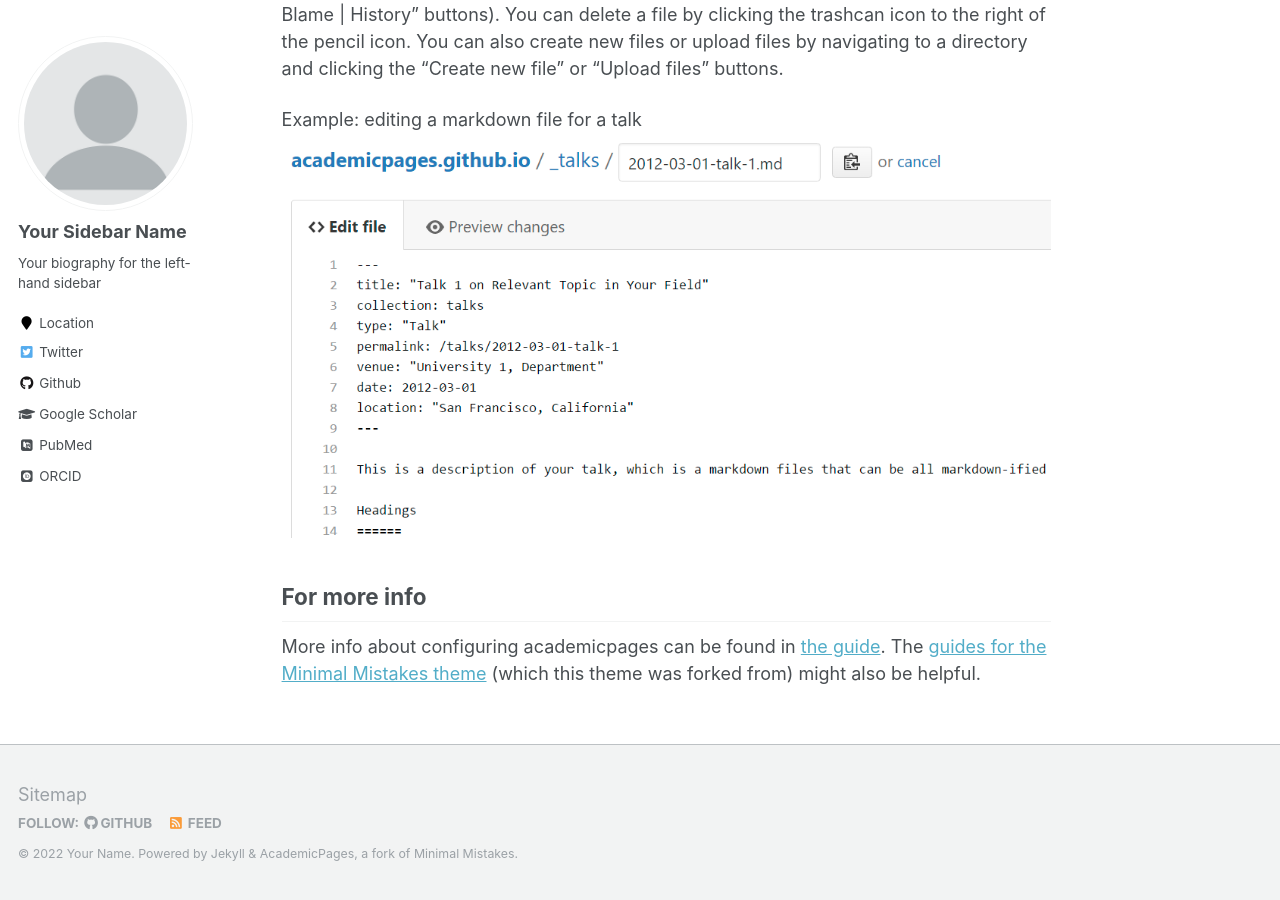
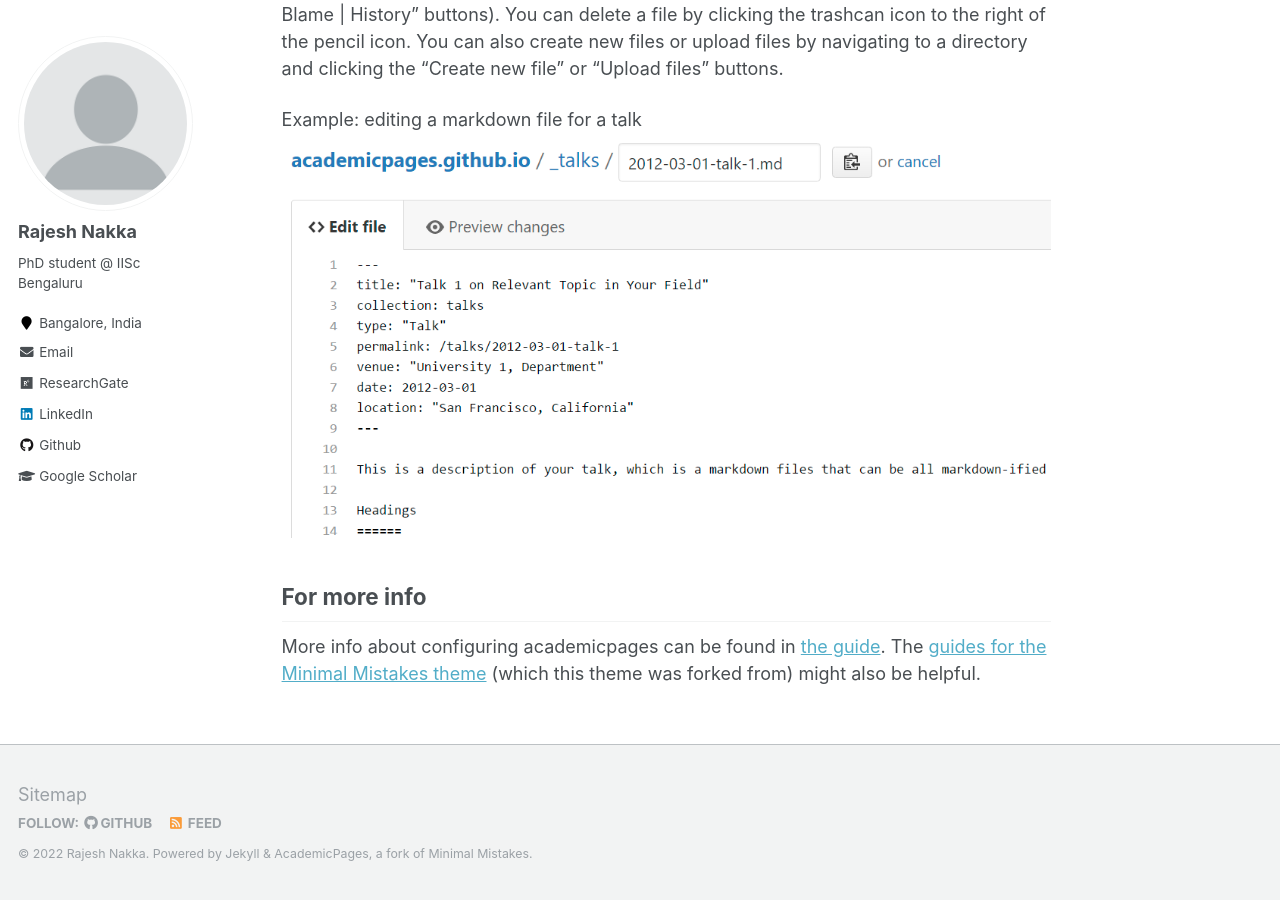
Before and after one commit to 338rajesh/338rajesh.github.io, a Jekyll site: the page built from _pages/about.md, in a window 1280 px wide and 900 px high, scrolled down 2463 px. Built offline with Jekyll 4.4.1, drawn with Linux system fonts in a browser that asks for light colours; some web fonts are replaced; some of the changed text lies outside the part shown.

Commit message:
Update _config.yml
Basic customisations

```diff
--- a/_config.yml
+++ b/_config.yml
@@ -7,13 +7,13 @@
 
 # Site Settings
 locale                   : "en-US"
-title                    : "Your Name / Site Title"
+title                    : "Rajesh Nakka"
 title_separator          : "-"
-name                     : &name "Your Name"
-description              : &description "personal description"
-url                      : https://academicpages.github.io # the base hostname & protocol for your site e.g. "https://mmistakes.github.io"
+name                     : &name "Rajesh Nakka"
+description              : &description "PhD student @ IISc Bangalore, India."
+url                      : https://338rajesh.github.io/ # the base hostname & protocol for your site e.g. "https://mmistakes.github.io"
 baseurl                  : "" # the subpath of your site, e.g. "/blog"
-repository               : "academicpages/academicpages.github.io"
+repository               : "338rajesh/338rajesh.github.io/"
 teaser                   :  # filename of teaser fallback teaser image placed in /images/, .e.g. "500x300.png"
 breadcrumbs              : false # true, false (default)
 words_per_minute         : 160
@@ -80,15 +80,15 @@ analytics:
 
 # Site Author
 author:
-  name             : "Your Sidebar Name"
+  name             : "Rajesh Nakka"
   avatar           : "profile.png"
-  bio              : "Your biography for the left-hand sidebar"
-  location         : "Location"
+  bio              : "PhD student @ IISc Bengaluru"
+  location         : "Bangalore, India"
   employer         :
-  pubmed           : "https://www.ncbi.nlm.nih.gov/pubmed/?term=john+snow"
-  googlescholar    : "http://yourfullgooglescholarurl.com"
-  email            :
-  researchgate     :  # example: "https://www.researchgate.net/profile/yourprofile"
+  pubmed           : # "https://www.ncbi.nlm.nih.gov/pubmed/?term=john+snow"
+  googlescholar    : "https://scholar.google.co.in/citations?user=IwA8Y3EAAAAJ&hl=en"
+  email            : "338rajesh@gmail.com"
+  researchgate     :  "https://www.researchgate.net/profile/Rajesh-Nakka"
   uri              :
   bitbucket        :
   codepen          :
@@ -96,20 +96,20 @@ author:
   flickr           :
   facebook         :
   foursquare       :
-  github           : "academicpages"
+  github           : "https://github.com/338rajesh/"
   google_plus      :
   keybase          :
   instagram        :
-  impactstory      : #"https://profiles.impactstory.org/u/xxxx-xxxx-xxxx-xxxx"
+  impactstory      : # "https://profiles.impactstory.org/u/xxxx-xxxx-xxxx-xxxx"
   lastfm           :
-  linkedin         :
-  orcid            : "http://orcid.org/yourorcidurl"
+  linkedin         : "https://www.linkedin.com/in/338rajesh/"
+  orcid            : # "http://orcid.org/yourorcidurl"
   pinterest        :
   soundcloud       :
   stackoverflow    : # http://stackoverflow.com/users/123456/username
   steam            :
   tumblr           :
-  twitter          : "replacethistwitterhandle"
+  twitter          : # "replacethistwitterhandle"
   vine             :
   weibo            :
   xing             :
```
